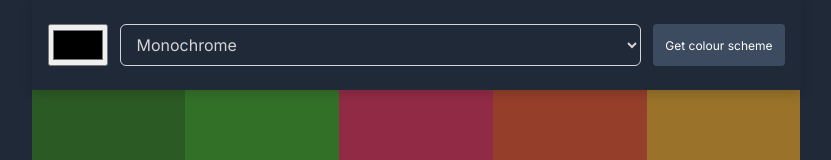
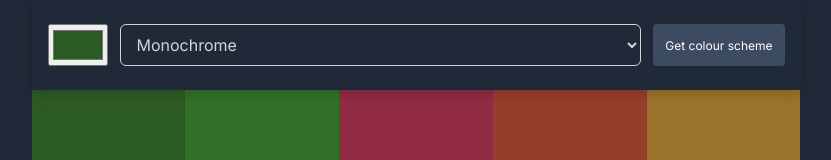
Before and after one commit to harryscully/colour-generator, a plain HTML site: page index.html in a window 1280 px wide. Shown: the top 160 px of the page, without its empty margins (224-1055 px from the left). Drawn offline with Linux system fonts and the light colour scheme.

Commit message:
Update default screen

```diff
--- a/index.html
+++ b/index.html
@@ -16,7 +16,7 @@
 <body>
     <div class="container">
         <header>
-            <input type="color" name="colour-picker" id="colour-picker">
+            <input type="color" name="colour-picker" id="colour-picker" value="#2C5A24">
             <select name="scheme-mode" id="scheme-mode">
                 <option value="Monochrome">Monochrome</option>
                 <option value="Monochrome-dark">Monochrome-dark</option>
```
